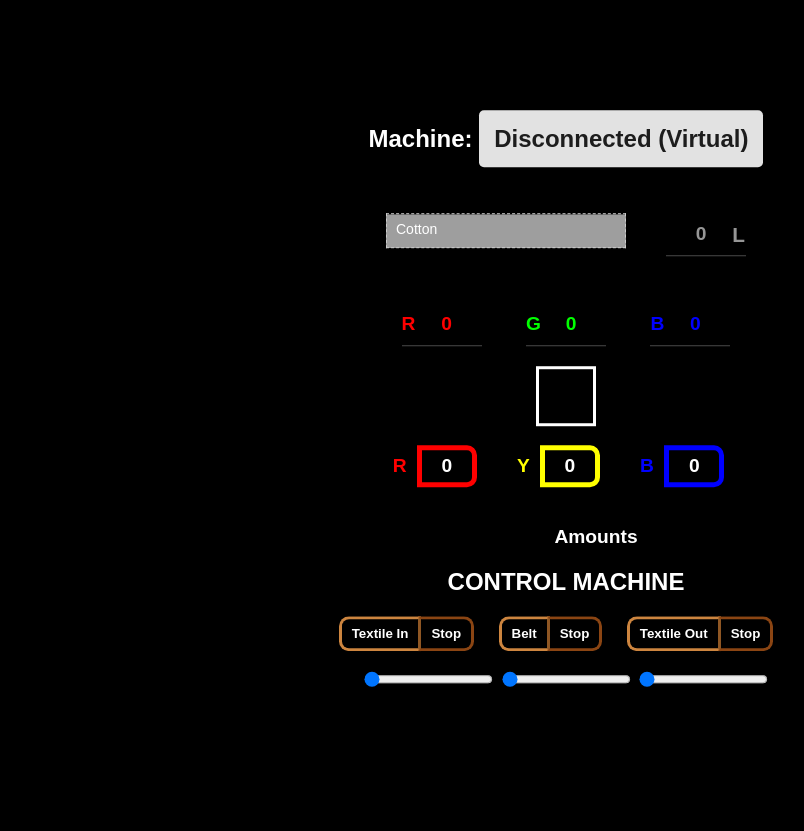
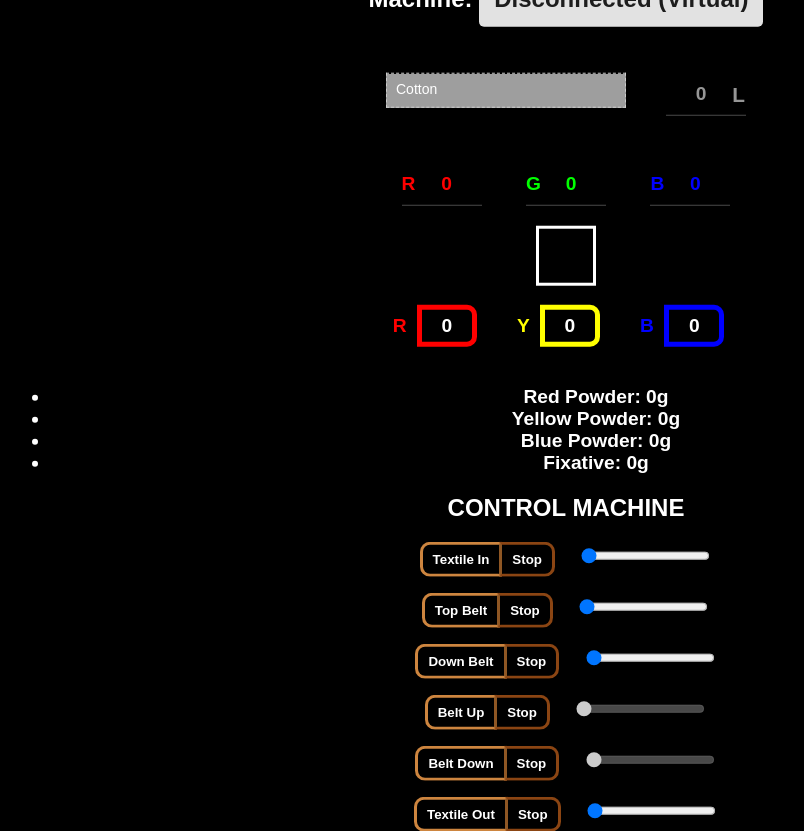
Before and after one commit to mustafausama/dye-vinci, a website: page index.html in a window 1280 px wide. Shown: the whole page, without its empty margins (74-878 px from the left). Before the commit the page ends 808 px from the top, so only its background shows below. Drawn offline with nearby package versions, Linux system fonts and the light colour scheme; no server answers; grey boxes are pictures that could not be loaded.

Commit message:
All motors controls

```diff
--- a/index.html
+++ b/index.html
@@ -48,19 +48,34 @@
                 <label style="color: #00f">B</label>
                 <p class="RYB-B">0</p>
 
-                <ul class="amounts">Amounts</ul>
+                <ul class="amounts">
+                    <li>Red Powder: 0g</li>
+                    <li>Yellow Powder: 0g</li>
+                    <li>Blue Powder: 0g</li>
+                    <li>Fixative: 0g</li>
+                </ul>
             </div>
             <div class="control-machine">
                 <h2>Control Machine</h2>
                 <div class="machine-btn">
-                    <button onclick="io.emit('textile-in')">Textile In</button><button onclick="io.emit('stop-textile-in')">Stop</button>
-                    <button onclick="io.emit('belt')">Belt</button><button onclick="io.emit('stop-belt')">Stop</button>
-                    <button onclick="io.emit('textile-out')">Textile Out</button><button onclick="io.emit('stop-textile-out')">Stop</button>
-                    <br>
-                    <br>
+                    <button onclick="io.emit('textile-in', 10)">Textile In</button><button onclick="io.emit('textile-in', 0)">Stop</button>
                     <input type="range" min="0" max="10" value="0" oninput="io.emit('textile-in', this.value)">
-                    <input type="range" min="0" max="10" value="0" oninput="io.emit('belt', this.value)">
+                    <p></p>
+                    <button onclick="io.emit('top-belt', 10)">Top Belt</button><button onclick="io.emit('top-belt', 0)">Stop</button>
+                    <input type="range" min="0" max="10" value="0" oninput="io.emit('top-belt', this.value)">
+                    <p></p>
+                    <button onclick="io.emit('down-belt', 10)">Down Belt</button><button onclick="io.emit('down-belt', 0)">Stop</button>
+                    <input type="range" min="0" max="10" value="0" oninput="io.emit('down-belt', this.value)">
+                    <p></p>
+                    <button onclick="io.emit('belt-up')">Belt Up</button><button onclick="io.emit('belt-up')">Stop</button>
+                    <input type="range" min="0" max="10" value="0" disabled oninput="">
+                    <p></p>
+                    <button onclick="io.emit('belt-down')">Belt Down</button><button onclick="io.emit('belt-down')">Stop</button>
+                    <input type="range" min="0" max="10" value="0" disabled oninput="">
+                    <p></p>
+                    <button onclick="io.emit('textile-out', 10)">Textile Out</button><button onclick="io.emit('textile-out', 0)">Stop</button>
                     <input type="range" min="0" max="10" value="0" oninput="io.emit('textile-out', this.value)">
+
                 </div>
             </div>
         </section>
@@ -151,12 +166,13 @@
                 `<li>Red Powder: ${R}g</li>`+
                 `<li>Yellow Powder: ${Y}g</li>`+
                 `<li>Blue Powder: ${B}g</li>`+
-                `<li>Fixative ${fixative}g</li>`
+                `<li>Fixative: ${fixative}g</li>`
 
             );
 
         };
         $('input, .input-weight').keyup(calculations);
+        $('.textile-type').change(calculations);
         var io = io(window.location.pathname == '/machine' ? '/machine' : '/manager');
         io.on('machine-connected', function(data) {
             $('.status').text('Connected').addClass('con').removeClass('dis');
```
Also changed, not shown: index.js (+7 -3 lines).
